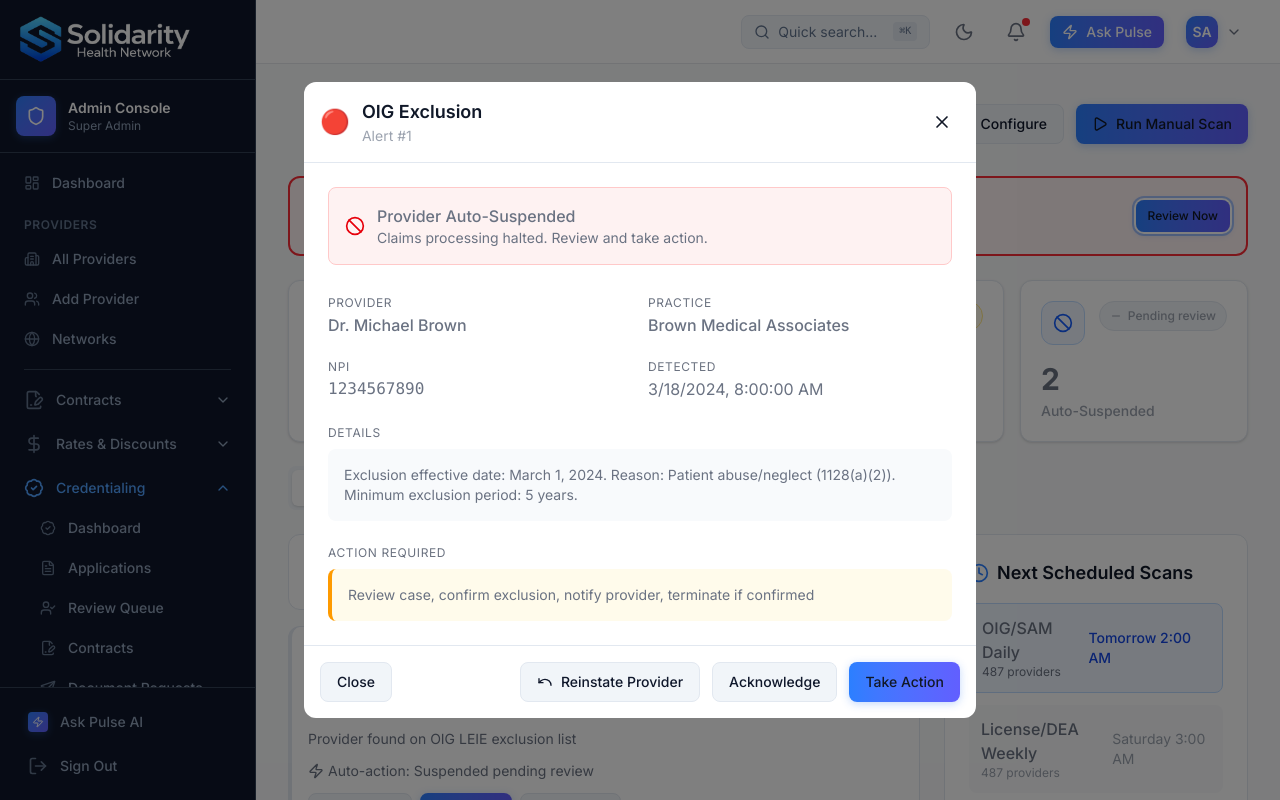
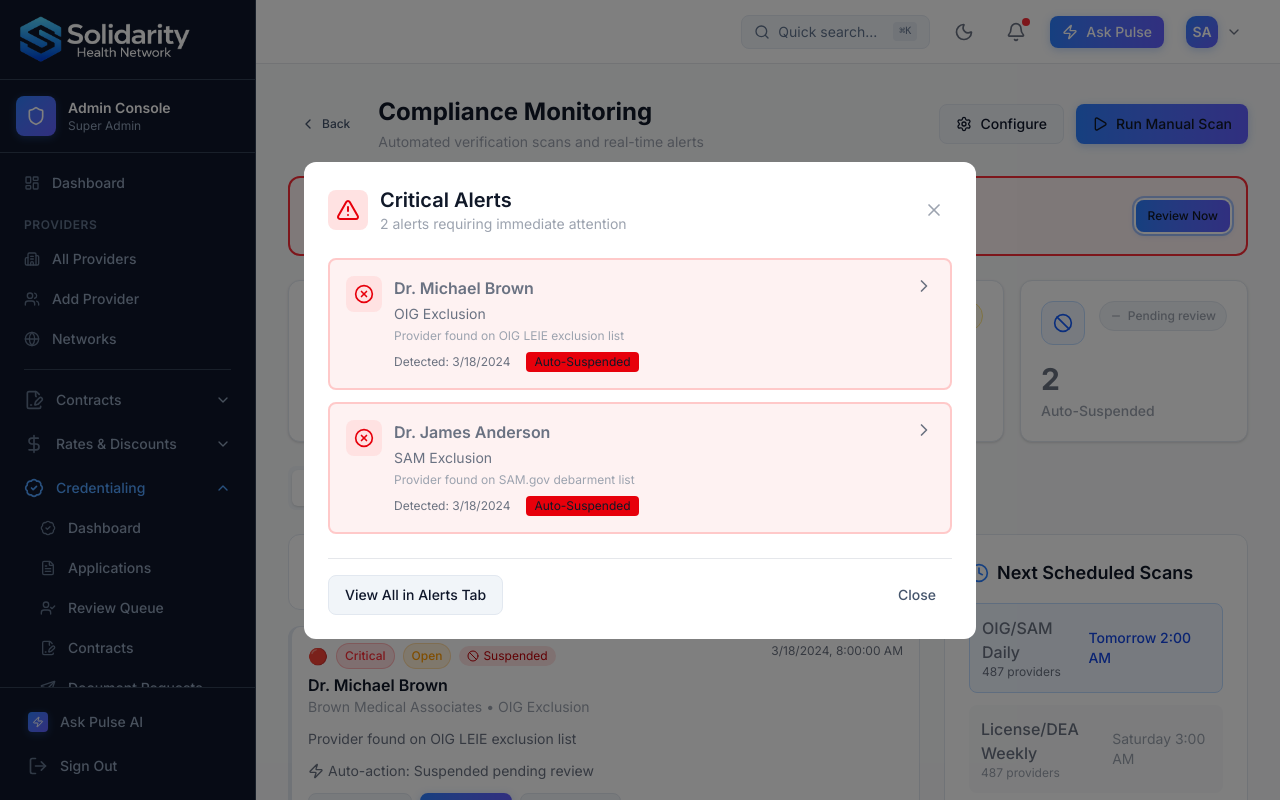
Before and after one commit to CoHoast/clarity-health-network, a Next.js app: page /admin/credentialing/monitoring in a window 1280 px wide. Both pictures are taken after a click on the button "Review Now". Shown: the top 800 px of the page. Built offline with nearby package versions, Linux system fonts and the light colour scheme.

Commit message:
feat: Critical alerts modal - show all critical alerts when clicking Review Now

```diff
--- a/app/admin/credentialing/monitoring/page.tsx
+++ b/app/admin/credentialing/monitoring/page.tsx
@@ -12,6 +12,7 @@ import {
   Clock,
   RefreshCw,
   ChevronLeft,
+  ChevronRight,
   Eye,
   Calendar,
   Activity,
@@ -251,6 +252,7 @@ export default function MonitoringPage() {
   const [showScheduleModal, setShowScheduleModal] = useState(false);
   const [selectedSchedule, setSelectedSchedule] = useState<typeof monitoringSchedule[0] | null>(null);
   const [toast, setToast] = useState<{ message: string; type: 'success' | 'info' | 'warning' } | null>(null);
+  const [showCriticalAlertsModal, setShowCriticalAlertsModal] = useState(false);
 
   const showToast = (message: string, type: 'success' | 'info' | 'warning' = 'success') => {
     setToast({ message, type });
@@ -278,12 +280,15 @@ export default function MonitoringPage() {
   };
 
   const handleReviewCritical = () => {
+    // Show modal with all critical alerts
+    setShowCriticalAlertsModal(true);
+  };
+
+  const handleSelectCriticalAlert = (alert: typeof alerts[0]) => {
+    setShowCriticalAlertsModal(false);
     setActiveTab("alerts");
     setSeverityFilter("critical");
-    // Open the first critical alert
-    if (criticalAlerts.length > 0) {
-      setSelectedAlert(criticalAlerts[0]);
-    }
+    setSelectedAlert(alert);
   };
 
   const filteredAlerts = alerts.filter((alert) => {
@@ -1278,6 +1283,122 @@ export default function MonitoringPage() {
         )}
       </AnimatePresence>
 
+      {/* Critical Alerts Modal */}
+      <AnimatePresence>
+        {showCriticalAlertsModal && (
+          <motion.div
+            initial={{ opacity: 0 }}
+            animate={{ opacity: 1 }}
+            exit={{ opacity: 0 }}
+            className="fixed inset-0 bg-black/50 flex items-center justify-center z-50 p-4"
+            onClick={() => setShowCriticalAlertsModal(false)}
+          >
+            <motion.div
+              initial={{ scale: 0.95, opacity: 0 }}
+              animate={{ scale: 1, opacity: 1 }}
+              exit={{ scale: 0.95, opacity: 0 }}
+              className={cn(
+                "w-full max-w-2xl rounded-xl p-6 max-h-[80vh] overflow-y-auto",
+                isDark ? "bg-slate-800" : "bg-white"
+              )}
+              onClick={(e) => e.stopPropagation()}
+            >
+              {/* Header */}
+              <div className="flex items-center justify-between mb-6">
+                <div className="flex items-center gap-3">
+                  <div className="p-2 rounded-lg bg-red-100 dark:bg-red-900/30">
+                    <AlertTriangle className="w-6 h-6 text-red-600 dark:text-red-400" />
+                  </div>
+                  <div>
+                    <h2 className={cn("text-xl font-semibold", isDark ? "text-white" : "text-slate-900")}>
+                      Critical Alerts
+                    </h2>
+                    <p className={cn("text-sm", isDark ? "text-slate-400" : "text-slate-500")}>
+                      {criticalAlerts.length} alert{criticalAlerts.length !== 1 ? 's' : ''} requiring immediate attention
+                    </p>
+                  </div>
+                </div>
+                <button
+                  onClick={() => setShowCriticalAlertsModal(false)}
+                  className={cn(
+                    "p-2 rounded-lg transition-colors",
+                    isDark ? "hover:bg-slate-700 text-slate-400" : "hover:bg-slate-100 text-slate-500"
+                  )}
+                >
+                  <X className="w-5 h-5" />
+                </button>
+              </div>
+
+              {/* Alert List */}
+              <div className="space-y-3">
+                {criticalAlerts.map((alert) => (
+                  <div
+                    key={alert.id}
+                    onClick={() => handleSelectCriticalAlert(alert)}
+                    className={cn(
+                      "p-4 rounded-lg border-2 cursor-pointer transition-all",
+                      isDark
+                        ? "bg-slate-700/50 border-red-800 hover:border-red-600 hover:bg-slate-700"
+                        : "bg-red-50 border-red-200 hover:border-red-400 hover:bg-red-100"
+                    )}
+                  >
+                    <div className="flex items-start justify-between">
+                      <div className="flex items-start gap-3">
+                        <div className={cn(
+                          "p-2 rounded-lg",
+                          isDark ? "bg-red-900/50" : "bg-red-100"
+                        )}>
+                          <XCircle className="w-5 h-5 text-red-600 dark:text-red-400" />
+                        </div>
+                        <div>
+                          <p className={cn("font-semibold", isDark ? "text-white" : "text-slate-900")}>
+                            {alert.provider}
+                          </p>
+                          <p className={cn("text-sm mt-1", isDark ? "text-slate-300" : "text-slate-700")}>
+                            {alert.type}
+                          </p>
+                          <p className={cn("text-xs mt-1", isDark ? "text-slate-400" : "text-slate-500")}>
+                            {alert.description}
+                          </p>
+                          <div className="flex items-center gap-4 mt-2">
+                            <span className={cn("text-xs", isDark ? "text-slate-500" : "text-slate-400")}>
+                              Detected: {new Date(alert.detected).toLocaleDateString()}
+                            </span>
+                            {alert.providerSuspended && (
+                              <span className="text-xs px-2 py-0.5 rounded bg-red-600 text-white">
+                                Auto-Suspended
+                              </span>
+                            )}
+                          </div>
+                        </div>
+                      </div>
+                      <ChevronRight className={cn("w-5 h-5", isDark ? "text-slate-500" : "text-slate-400")} />
+                    </div>
+                  </div>
+                ))}
+              </div>
+
+              {/* Footer */}
+              <div className="flex justify-between mt-6 pt-4 border-t border-slate-200 dark:border-slate-700">
+                <Button
+                  variant="secondary"
+                  onClick={() => {
+                    setShowCriticalAlertsModal(false);
+                    setActiveTab("alerts");
+                    setSeverityFilter("critical");
+                  }}
+                >
+                  View All in Alerts Tab
+                </Button>
+                <Button variant="ghost" onClick={() => setShowCriticalAlertsModal(false)}>
+                  Close
+                </Button>
+              </div>
+            </motion.div>
+          </motion.div>
+        )}
+      </AnimatePresence>
+
       {/* Toast Notification */}
       <AnimatePresence>
         {toast && (
```
